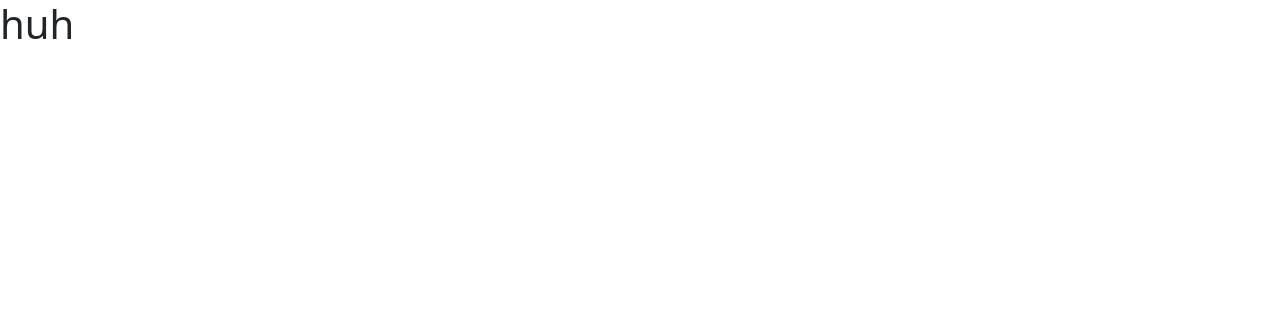
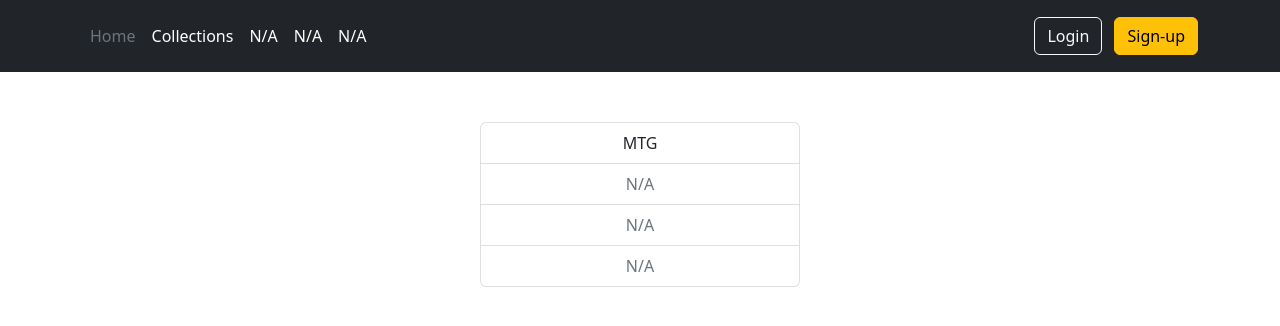
Before and after one commit to edenobrega/tcg-collection-tools, a Django app: page /collection/ in a window 1280 px wide. Before the commit the part shown is almost empty. Shown: the top 326 px of the page. Run offline with Django 4.2, Linux system fonts and the light colour scheme.

Commit message:
Add basic styling + boostrap templates

```diff
--- a/collection/templates/index.html
+++ b/collection/templates/index.html
@@ -1,4 +1,17 @@
 {% extends "base.html" %}
+{% load static %}
+
+{% block extra_css %}
+<link rel="stylesheet" href="{% static 'css/collection_list.css' %}">
+{% endblock %}
+
 {% block content %}
-<h1>huh</h1>
+
+<div class="list-group">
+    <a href="{% url 'mtg_index' %}" class="list-group-item list-group-item-action">MTG</a>
+    <a href="#" class="list-group-item list-group-item-action disabled">N/A</a>
+    <a href="#" class="list-group-item list-group-item-action disabled">N/A</a>
+    <a href="#" class="list-group-item list-group-item-action disabled">N/A</a>
+</div>
+
 {% endblock %}
--- /dev/null
+++ b/static/css/base.css
@@ -0,0 +1,5 @@
+.body{
+    width:80%;
+    text-align: center;
+    margin: 0 auto;
+}
--- /dev/null
+++ b/static/css/collection_list.css
@@ -0,0 +1,10 @@
+.body{
+    width:75%;
+    margin-top:50px;
+}
+
+@media only screen and (min-width: 1200px) {
+    .body{
+        width:25%;
+    }
+}
--- a/templates/base.html
+++ b/templates/base.html
@@ -9,8 +9,12 @@
     {% block css %}
     <link href="https://cdn.jsdelivr.net/npm/bootstrap@5.2.1/dist/css/bootstrap.min.css" rel="stylesheet" integrity="sha384-iYQeCzEYFbKjA/T2uDLTpkwGzCiq6soy8tYaI1GyVh/UjpbCx/TYkiZhlZB6+fzT" crossorigin="anonymous">
     <script src="https://cdn.jsdelivr.net/npm/bootstrap@5.2.1/dist/js/bootstrap.bundle.min.js" integrity="sha384-u1OknCvxWvY5kfmNBILK2hRnQC3Pr17a+RTT6rIHI7NnikvbZlHgTPOOmMi466C8" crossorigin="anonymous"></script>
+    <link rel="stylesheet" href="{% static 'css/base.css' %}">
     {% endblock %}
 
+    {% block extra_css %}
+
+    {% endblock %}
 
     {% block js %}
     {% endblock %}
@@ -20,10 +24,29 @@
     <title>placeholder</title>
   </head>
   <body>
-    <header>
+    <header class="p-3 text-bg-dark">
+      <div class="container">
+        <div class="d-flex flex-wrap align-items-center justify-content-center justify-content-lg-start">
+          <ul class="nav col-12 col-lg-auto me-lg-auto mb-2 justify-content-center mb-md-0">
+            <li><a href="#" class="nav-link px-2 text-secondary">Home</a></li>
+            <li><a href="{% url 'collection_index' %}" class="nav-link px-2 text-white">Collections</a></li>
+            <li><a href="#" class="nav-link px-2 text-white">N/A</a></li>
+            <li><a href="#" class="nav-link px-2 text-white">N/A</a></li>
+            <li><a href="#" class="nav-link px-2 text-white">N/A</a></li>
+          </ul>
 
+          <div class="text-end">
+            {% if user.is_authenticated %}
+            <a type="button" class="btn btn-outline-light me-2" href="">Welcome {{user.get_username.capitalize}}</a>
+            {% else %}
+            <a type="button" class="btn btn-outline-light me-2" href="{% url 'account_login' %}">Login</a>
+            <a type="button" class="btn btn-warning" href="{% url 'account_signup' %}">Sign-up</a>
+            {% endif %}
+
+          </div>
+        </div>
+      </div>
     </header>
-
       {% if messages %}
       <section>
           {% for msg in messages %}
```
